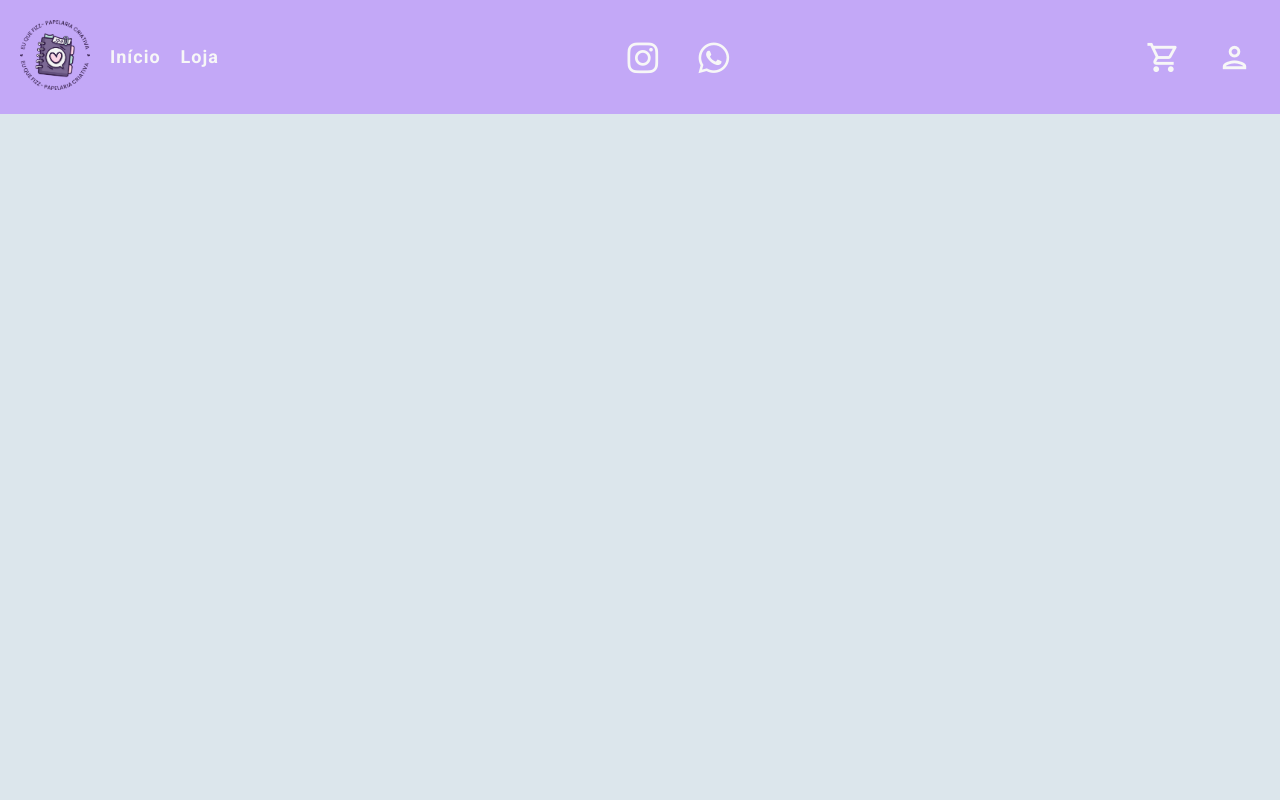
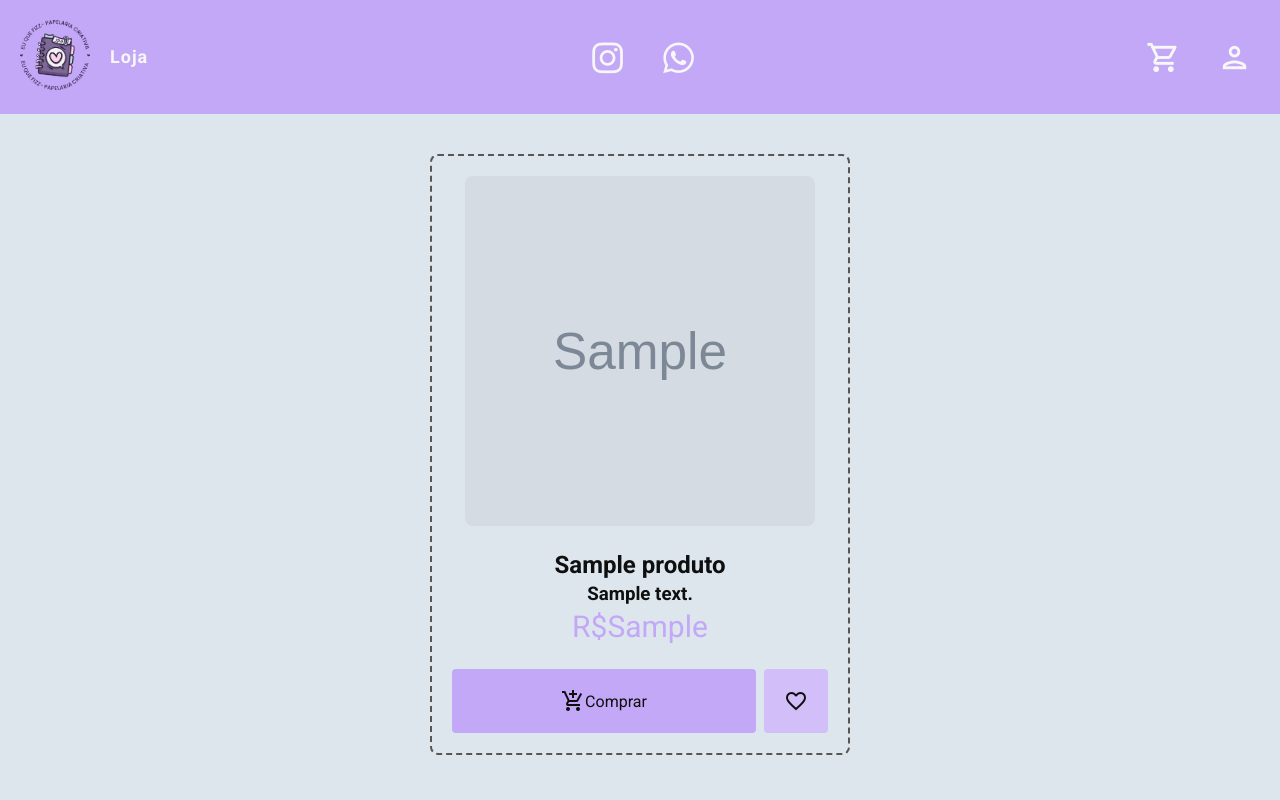
Before and after one commit to pedrolucasgp/EuQueFizz-ProjetoGP, a PHP site: page / in a window 1280 px wide. Run offline with PHP 8.4, Linux system fonts and the light colour scheme; tables that the repository leaves empty or names only in its code hold one stand-in row (values such as "Sample post"); some libraries are stand-ins or nearby versions.

Commit message:
Carrinho de compras e função de sair terminados

```diff
--- /dev/null
+++ b/componentes/carrinho.php
@@ -0,0 +1,32 @@
+<?php
+require_once("./sys/listarCarrinho.php")
+?>
+<div id="carrinho-dialog">
+    <div class="carrinho-header">
+        <button>
+            <span class="material-icons-outlined">
+                close
+            </span>
+        </button>
+    </div>
+    <?php foreach ($produtos as $key => $value) {
+    ?>
+    <section class="carrinho-produto">
+        <img src=<?= $value[0]["imagemURL"] ?>>
+        <div class="detalhes-produto">
+            <h1 class="titulo-produto"><?= $value["nome_produto"] ?></h1>
+            <span class="preco-produto">R$<?= $value["preco"] ?></span>
+        </div>
+        <a href=<?= "./sys/removerCarrinho.php?id=" . $value["id_produto"] ?> class="remover-produto">
+            <span class="material-icons-outlined">
+                delete_forever
+            </span>
+        </a>
+    </section>
+
+    <?php
+    }
+    ?>
+    <button class="checkout">Finalizar</button>
+</div>
+<div class="carrinho-backdrop"></div>
--- a/componentes/footer.php
+++ b/componentes/footer.php
@@ -1,4 +1,6 @@
 </body>
 <script src="./js/jquery.js"></script>
+<script src="./js/carrossel.js"></script>
+<script src="./js/header.js"></script>
 
 </html>
--- a/componentes/header.php
+++ b/componentes/header.php
@@ -21,16 +21,18 @@
     <link rel="preconnect" href="https://fonts.gstatic.com" crossorigin>
     <link href="https://fonts.googleapis.com/css2?family=Roboto:wght@400;700&display=swap" rel="stylesheet">
     <link rel="stylesheet" href="./css/toastr.min.css">
+    <link rel="stylesheet" href="./css/loja.css">
+    <link rel="stylesheet" href="./css/carrinho.css">
 </head>
 
 <body>
+    <?php require_once("./componentes/carrinho.php"); ?>
     <header>
         <section>
             <a href="index.php"><img src="./img/logo.png" class="logo" /></a>
 
             <nav class="navbar">
-                <a href="index.php">Início</a>
-                <a href="loja.php">Loja</a>
+                <a href="index.php">Loja</a>
             </nav>
         </section>
         <section>
@@ -40,16 +42,25 @@
                     class="fa-brands fa-whatsapp social-icon"></i></a>
         </section>
         <section>
-            <a href="carrinho.php" class="btn btn-cart">
+            <button class="btn btn-cart" id="abrir-carrinho">
                 <span class="material-icons-outlined">
                     shopping_cart
                 </span>
-            </a>
+            </button>
             <a href="login.php" class="btn btn-login">
                 <span class="material-icons-outlined">
                     person
                 </span>
             </a>
+            <?php
+            if (isset($_SESSION["idSession"])) {
+
+
+            ?>
+            <a href="./sys/sair.php" class="logout">Sair</a>
+            <?php
+            }
+            ?>
         </section>
 
     </header>
--- a/css/global.css
+++ b/css/global.css
@@ -4,6 +4,7 @@
     --color2: #d2bef9;
     --color3: #e1d4fb;
     --color4: #f0e9fd;
+    --color5: #585555;
 }
 
 * {
--- a/css/header.css
+++ b/css/header.css
@@ -69,6 +69,10 @@ header * {
     color: #f7f7f7;
 }
 
+.logout{
+    color: var(--color4);
+}
+
 @media(max-width: 768px) {
 
     header,
--- /dev/null
+++ b/css/loja.css
@@ -0,0 +1,92 @@
+.loja-container {
+    padding: 4rem;
+    display: flex;
+    gap: 5rem;
+    flex-wrap: wrap;
+    justify-content: center;
+    align-items: center;
+}
+
+.loja-container .cartao-produto {
+    width: 100%;
+    height: fit-content;
+    border: 0.2rem dashed var(--color5);
+    padding: 2rem;
+    display: flex;
+    flex-direction: column;
+    border-radius: 0.8rem;
+    overflow: hidden;
+    max-width: 42rem;
+    min-height: 60.1rem;
+    justify-content: space-between;
+}
+
+.loja-container .cartao-produto .carrossel-produto {
+    display: flex;
+    overflow: auto;
+    width: 100%;
+    scroll-snap-type: x mandatory;
+    scroll-behavior: smooth;
+    scrollbar-width: thin;
+}
+.loja-container .cartao-produto .carrossel-produto::-webkit-scrollbar{
+   display: none;
+}
+
+.loja-container .cartao-produto .carrossel-produto img {
+    width: 35rem;
+    height: 35rem;
+    border-radius: 0.8rem;
+    overflow: hidden;
+    margin-inline: 12rem;
+    flex-shrink: 0;
+    scroll-snap-align: center;
+}
+
+.loja-container .cartao-produto .detalhes-produto {
+    display: flex;
+    flex-direction: column;
+    text-align: center;
+    align-items: center;
+    gap: 0.4rem;
+    margin-block: 2rem;
+    width: 100%;
+}
+
+.loja-container .cartao-produto .detalhes-produto .preco-produto {
+    font-size: 3rem;
+    color: var(--color1);
+}
+
+.loja-container .cartao-produto .interacao-produto {
+    display: flex;
+    gap: 0.8rem;
+}
+
+.loja-container .cartao-produto .btn {
+    padding: 2rem;
+    border-radius: 0.4rem;
+    display: flex;
+    justify-content: center;
+    align-items: center;
+    transition: opacity 0.3s;
+}
+
+.loja-container .cartao-produto .btn-carrinho {
+    background-color: var(--color1);
+    width: 100%;
+}
+
+.loja-container .cartao-produto .btn-favorito {
+    background-color: var(--color2);
+}
+
+.loja-container .cartao-produto .btn:hover {
+    opacity: 0.6;
+}
+
+@media (max-width:768px){
+    .loja-container{
+        padding: 2rem;
+    }
+}
--- a/index.php
+++ b/index.php
@@ -1,9 +1,82 @@
     <?php
     session_start();
     require_once("./componentes/header.php");
+    require_once("./sys/listar.php");
     ?>
-    <main>
+    <main class="loja-container">
+        <?php
+        foreach ($result as $produtoKey => $produto) {
+        ?>
+        <section class="cartao-produto">
+            <div class="carrossel-produto">
+                <?php
+                    foreach (pegarImagem($produtoKey + 1, $mysqli) as $key => $imagem) {
+                        foreach ($imagem as $key => $value) {
+                    ?>
+                <img src=<?= $value ?> />
+                <?php
+                        }
+                    }
+                    ?>
+
+            </div>
+            <div class="detalhes-produto">
+                <h1 class="titulo-produto"><?= $produto["nome_produto"] ?></h1>
+                <h3><?= $produto["descricao"] ?></h3>
+                <span class="preco-produto">R$<?= $produto["preco"] ?></span>
+            </div>
+            <div class="interacao-produto">
+                <a href=<?= "./sys/addCarrinho.php?id=" . $produtoKey + 1 ?> class="btn btn-carrinho">
+                    <span class="material-icons-outlined">
+                        add_shopping_cart
+                    </span>
+                    <span>Comprar</span>
+                </a>
+                <a href="#" class="btn btn-favorito">
+                    <span class="material-icons-outlined">
+                        favorite_border
+                    </span>
+                </a>
+            </div>
+        </section>
+        <?php
+        }
+        ?>
     </main>
     <?php
     require_once("./componentes/footer.php")
     ?>
+    <script src="js/toastr.min.js"></script>
+    <script>
+$.ajax('./sys/addCarrinho.php', {
+    type: 'POST',
+    dataType: 'json'
+
+}).done(function(r) {
+    Command: toastr[r.tipo](r.msg)
+    toastr.options = {
+        "closeButton": false,
+        "debug": false,
+        "newestOnTop": false,
+        "progressBar": false,
+        "positionClass": "toast-bottom-right",
+        "preventDuplicates": true,
+        "preventOpenDuplicates": true,
+        "onclick": null,
+        "showDuration": "300",
+        "hideDuration": "1000",
+        "timeOut": "5000",
+        "extendedTimeOut": "1000",
+        "showEasing": "swing",
+        "hideEasing": "linear",
+        "showMethod": "fadeIn",
+        "hideMethod": "fadeOut"
+    },
+    setTimeout(function() {
+        window.location.assign("index.php")
+
+    }, 3200);
+}).fail(function() {
+
+});
+    </script>
--- /dev/null
+++ b/js/carrossel.js
@@ -0,0 +1,8 @@
+document.querySelectorAll(".carrossel-produto").forEach((value) => {
+  setInterval(() => {
+    value.scrollTo({ left: value.scrollLeft + 300, behavior: "smooth" });
+    if (value.scrollLeft + value.offsetWidth + 110 >= value.scrollWidth) {
+      value.scrollTo({ left: 0 });
+    }
+  }, 2000);
+});
--- /dev/null
+++ b/js/header.js
@@ -0,0 +1,19 @@
+const carrinho = document.querySelector("#carrinho-dialog");
+
+carrinho.addEventListener("click", (event) => {
+  event.stopPropagation();
+});
+
+document.querySelector("#abrir-carrinho").addEventListener("click", (event) => {
+  carrinho.classList.add("ativo");
+  event.stopPropagation();
+});
+window.addEventListener("click", (event) => {
+  carrinho.classList.remove("ativo");
+});
+
+document
+  .querySelector("#carrinho-dialog .carrinho-header button")
+  .addEventListener("click", (event) => {
+    carrinho.classList.remove("ativo");
+  });
--- /dev/null
+++ b/sys/addCarrinho.php
@@ -0,0 +1,24 @@
+<?php
+session_start();
+if (isset($_SESSION["idSession"])) {
+
+    if (!isset($_SESSION["carrinho"])) {
+        $_SESSION["carrinho"] = [];
+    }
+    $id = 0;
+    if (isset($_GET["id"])) {
+        $id = $_GET["id"];
+    }
+    if ($id != 0 && !in_array($id, $_SESSION["carrinho"])) {
+        array_push($_SESSION["carrinho"], $id);
+        $msgResult['msg'] = "Produto adicionado ao carrinho!";
+        $msgResult['tipo'] = "success";
+        echo json_encode($msgResult);
+    }
+} else {
+    $msgResult['msg'] = "Você precisa fazer o login para efetuar essa ação!";
+    $msgResult['tipo'] = "error";
+    echo json_encode($msgResult);
+}
+header("Location: ../index.php");
+exit();
--- a/sys/listar.php
+++ b/sys/listar.php
@@ -1,40 +1,12 @@
 <?php
-session_start();
-require_once("conexao.php");
+require_once("./sys/conexao.php");
 
-if (isset($_GET['enviar-produto'])) {
-    $nome = $_GET['nome-produto'];
-    $descricao = $_GET['descricao'];
-    $preco = $_GET['preco'];
+$produto = mysqli_query($mysqli, "SELECT nome_produto, descricao, preco FROM produto ");
+$result = mysqli_fetch_all($produto, MYSQLI_ASSOC);
 
-    if (empty($_GET['nome-produto']) || empty($_GET['descricao']) || empty($_GET['preco'])) {
-        $msgResult['msg'] = "Todos os campos devem ser preenchidos!";
-        $msgResult['tipo'] = "error";
-        echo json_encode($msgResult);
-    } else if (empty($nome)) {
-        $msgResult['msg'] = "Preencha o campo nome!";
-        $msgResult['tipo'] = "error";
-        echo json_encode($msgResult);
-    } else if (empty($descricao)) {
-        $msgResult['msg'] = "Preencha o campo descrição!";
-        $msgResult['tipo'] = "error";
-        echo json_encode($msgResult);
-    } else if (empty($preco)) {
-        $msgResult['msg'] = "Preencha o campo preço!";
-        $msgResult['tipo'] = "error";
-        echo json_encode($msgResult);
-    } else {
-        $sql = mysqli_query($mysqli, "INSERT INTO produto (nome_produto, descricao, preco) VALUES ('$nome', '$descricao', '$preco') ");
-        if ($sql) {
-            $msgResult['msg'] = "Produto cadastrado com sucesso!";
-            $msgResult['tipo'] = "success";
-            echo json_encode($msgResult);
-        } else {
-            $msgResult['msg'] = "Ocorreu um erro!";
-            $msgResult['tipo'] = "error";
-            echo json_encode($msgResult);
-        }
-    }
-} else {
-    header('location:../index.php');
+function pegarImagem($id, $mysqli)
+{
+    $imagem = mysqli_query($mysqli, "SELECT imagemURL FROM produtos_imagem WHERE id_produto = '$id' ");
+    $resultIMG = mysqli_fetch_all($imagem, MYSQLI_ASSOC);
+    return $resultIMG;
 }
--- /dev/null
+++ b/sys/listarCarrinho.php
@@ -0,0 +1,14 @@
+<?php
+require_once("./sys/conexao.php");
+if (!isset($_SESSION["carrinho"])) {
+    $_SESSION["carrinho"] = [];
+}
+$produtos = [];
+foreach ($_SESSION["carrinho"] as $key => $value) {
+    $produto = mysqli_query($mysqli, "SELECT id_produto, nome_produto, preco FROM produto WHERE id_produto = $value");
+    $result = mysqli_fetch_assoc($produto);
+    $imagem = mysqli_query($mysqli, "SELECT imagemURL FROM produtos_imagem WHERE id_produto = $value ");
+    $resultIMG = mysqli_fetch_assoc($imagem);
+    array_push($result, $resultIMG);
+    array_push($produtos, $result);
+}
```
Also changed, not shown: admin.php (+4 -7 lines), css/carrinho.css (added, +105 -0 lines), sys/logar.php (+2 -8 lines), sys/removerCarrinho.php (added, +16 -0 lines), sys/sair.php (added, +8 -0 lines).
